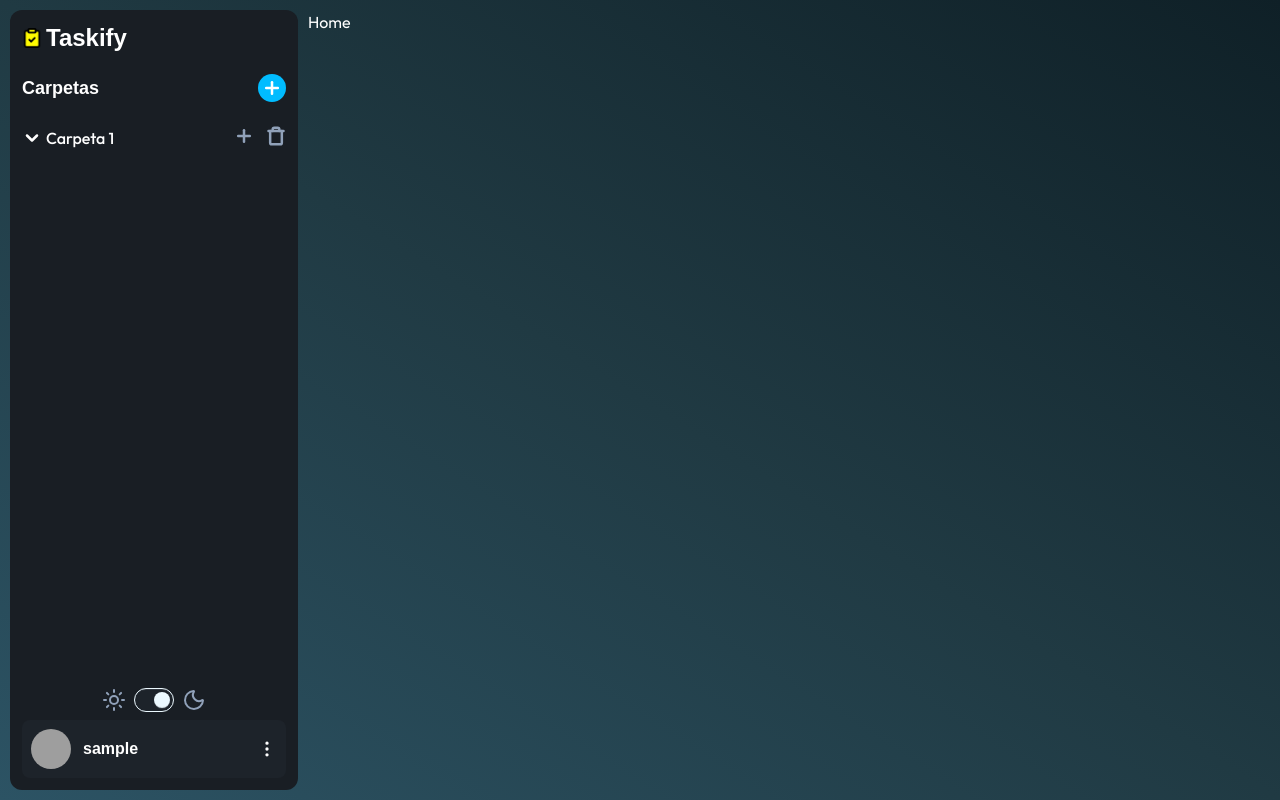
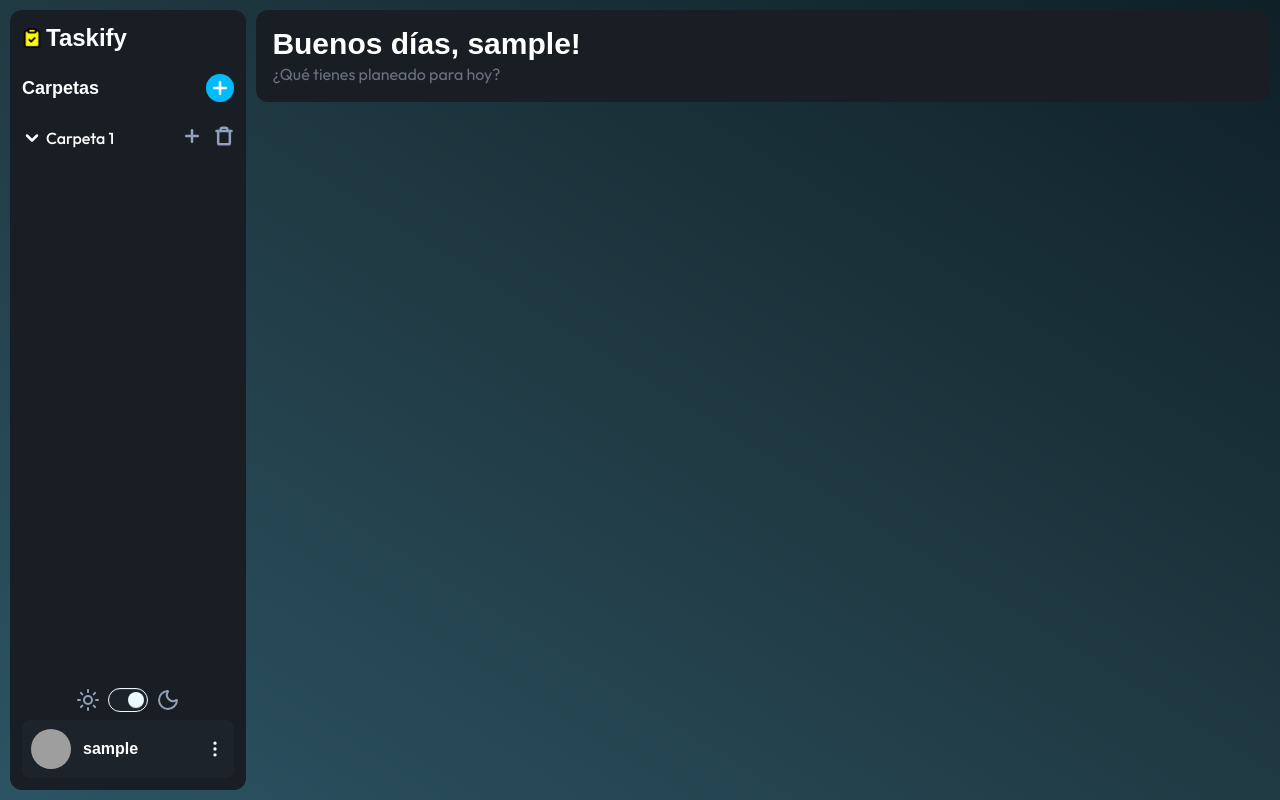
Before and after one commit to Juankyyy/taskify-frontend, a React (Vite) app: page / in a window 1280 px wide. Built offline with nearby package versions, Linux system fonts and the light colour scheme; sample sign-in values are in the browser's storage; grey boxes are pictures that could not be loaded; a web font is replaced by a local one; what @midudev/tailwind-animations would draw is missing.

Commit message:
feat: greetings section

```diff
--- a/src/Layouts/MainLayout.jsx
+++ b/src/Layouts/MainLayout.jsx
@@ -2,9 +2,9 @@ import { Sidebar } from "../components/Sidebar/Sidebar";
 
 export const MainLayout = ({ children }) => {
   return (
-    <main className="flex gap-2.5 m-2.5">
+    <div className="flex gap-2.5 m-2.5">
       <Sidebar />
       {children}
-    </main>
+    </div>
   );
 };
--- /dev/null
+++ b/src/components/Home/Greetings.jsx
@@ -0,0 +1,16 @@
+import { TimeGreeting } from "../../utils/timeGreeting";
+
+export const Greetings = () => {
+  const username = localStorage.getItem("username");
+
+  const { dateName } = TimeGreeting();
+
+  return (
+    <section className="bg-base-200 p-4 rounded-xl w-full">
+      <h1 className="font-bold text-3xl">
+        {dateName}, {username ? username : "Unknown User"}!
+      </h1>
+      <p className="text-gray-500">¿Qué tienes planeado para hoy?</p>
+    </section>
+  );
+};
--- a/src/pages/Home.jsx
+++ b/src/pages/Home.jsx
@@ -1,11 +1,14 @@
 import { MainLayout } from "../Layouts/MainLayout";
+import { Greetings } from "../components/Home/Greetings";
 
 export const Home = () => {
   // 🧠 Logic
 
   return (
-    <MainLayout className="flex">
-      <h1>Home</h1>
+    <MainLayout>
+      <main className="flex flex-col items-center justify-between w-full gap-2.5">
+        <Greetings />
+      </main>
     </MainLayout>
   );
 };
--- /dev/null
+++ b/src/utils/timeGreeting.js
@@ -0,0 +1,17 @@
+export const TimeGreeting = () => {
+  const date = new Date();
+  let dateTime = date.getHours();
+  let dateName;
+
+  if (dateTime >= 0 && dateTime < 12) {
+    dateName = "Buenos días";
+  } else if (dateTime >= 12 && dateTime < 19) {
+    dateName = "Buenas tardes";
+  } else {
+    dateName = "Buenas noches";
+  }
+
+  return {
+    dateName,
+  };
+};
```
